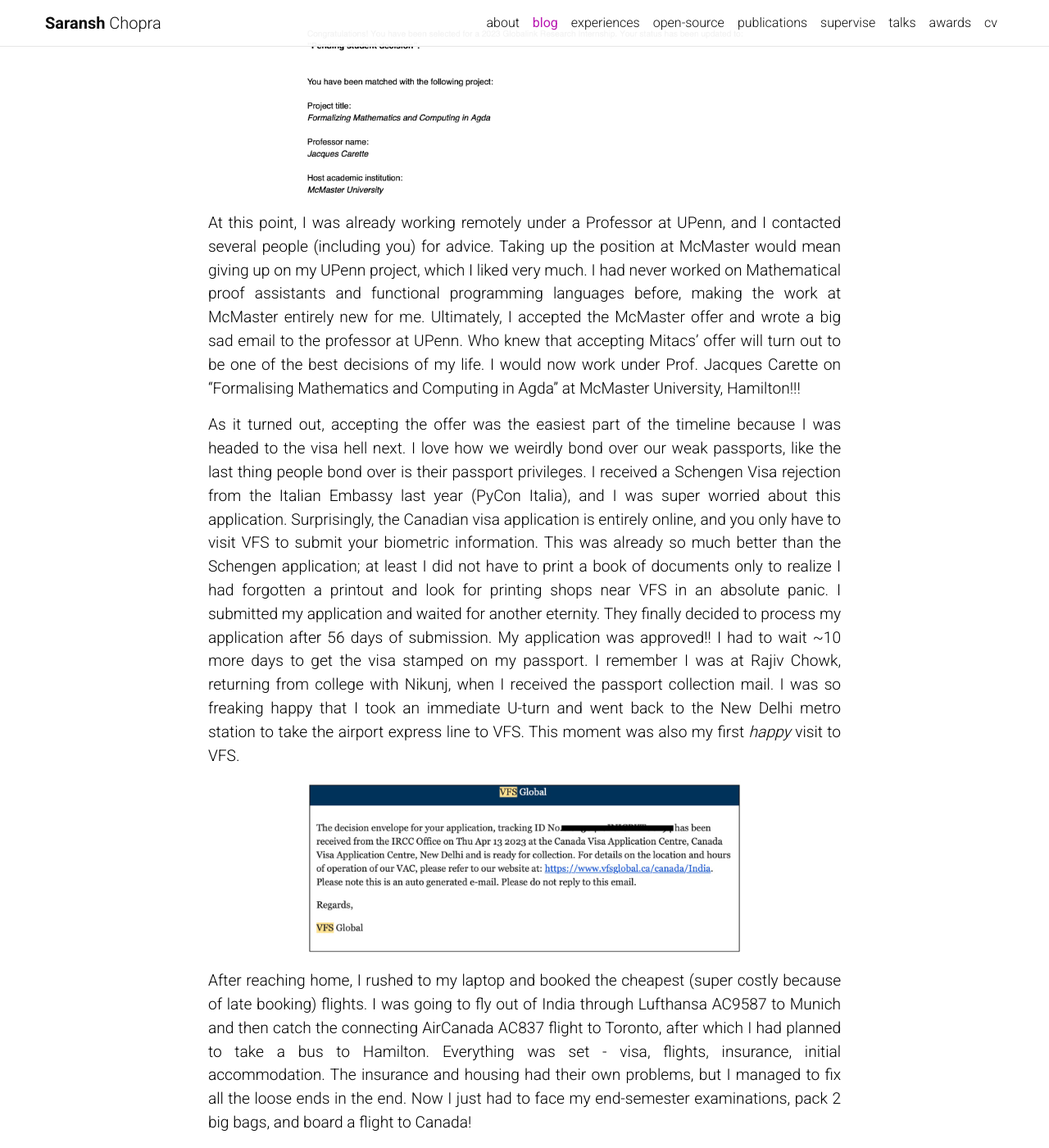
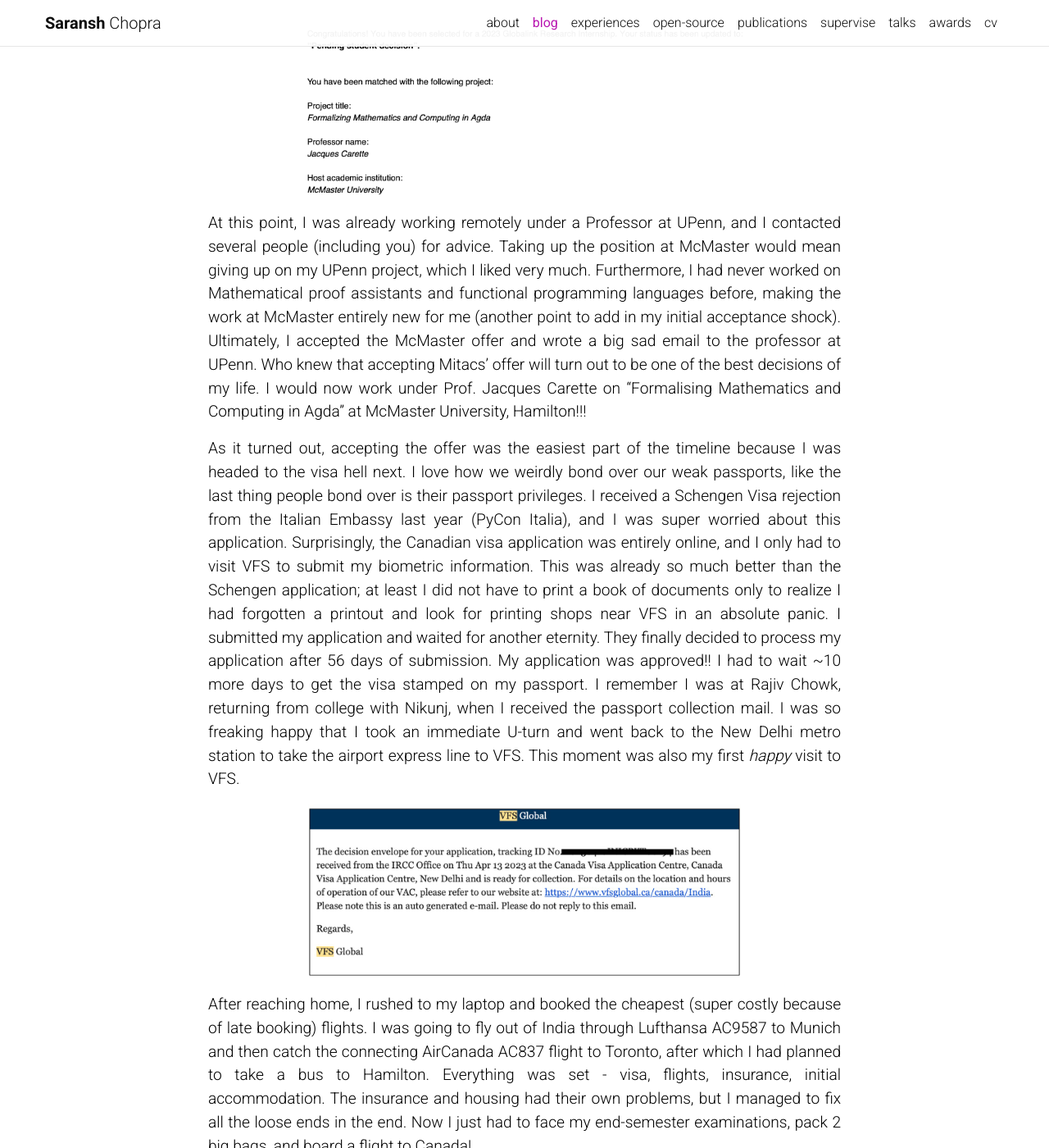
Before and after one commit to Saransh-cpp/Saransh-cpp.github.io, a Jekyll site: the page built from _posts/2023-11-12-canadian-summer-type-theory-and-letters-to-div-1.md, in a window 1280 px wide and 1400 px high, scrolled down 2769 px. Shown: the whole window at 82% size. Built offline with Jekyll 4.4.1, drawn with Linux system fonts in a browser that asks for light colours; comment, search, counter and statistics services are not loaded; a style sheet for code colours, icons or effects is not loaded.

Commit message:
Minor fixes

```diff
--- a/_posts/2023-11-12-canadian-summer-type-theory-and-letters-to-div-1.md
+++ b/_posts/2023-11-12-canadian-summer-type-theory-and-letters-to-div-1.md
@@ -36,9 +36,9 @@
     <img src="/assets/img/mitacs-acceptance.png" width="70%"/>
 </p>
 
-At this point, I was already working remotely under a Professor at UPenn, and I contacted several people (including you) for advice. Taking up the position at McMaster would mean giving up on my UPenn project, which I liked very much. I had never worked on Mathematical proof assistants and functional programming languages before, making the work at McMaster entirely new for me. Ultimately, I accepted the McMaster offer and wrote a big sad email to the professor at UPenn. Who knew that accepting Mitacs' offer will turn out to be one of the best decisions of my life. I would now work under Prof. Jacques Carette on "Formalising Mathematics and Computing in Agda" at McMaster University, Hamilton!!!
+At this point, I was already working remotely under a Professor at UPenn, and I contacted several people (including you) for advice. Taking up the position at McMaster would mean giving up on my UPenn project, which I liked very much. Furthermore, I had never worked on Mathematical proof assistants and functional programming languages before, making the work at McMaster entirely new for me (another point to add in my initial acceptance shock). Ultimately, I accepted the McMaster offer and wrote a big sad email to the professor at UPenn. Who knew that accepting Mitacs' offer will turn out to be one of the best decisions of my life. I would now work under Prof. Jacques Carette on "Formalising Mathematics and Computing in Agda" at McMaster University, Hamilton!!!
 
-As it turned out, accepting the offer was the easiest part of the timeline because I was headed to the visa hell next. I love how we weirdly bond over our weak passports, like the last thing people bond over is their passport privileges. I received a Schengen Visa rejection from the Italian Embassy last year (PyCon Italia), and I was super worried about this application. Surprisingly, the Canadian visa application is entirely online, and you only have to visit VFS to submit your biometric information. This was already so much better than the Schengen application; at least I did not have to print a book of documents only to realize I had forgotten a printout and look for printing shops near VFS in an absolute panic. I submitted my application and waited for another eternity. They finally decided to process my application after 56 days of submission. My application was approved!! I had to wait ~10 more days to get the visa stamped on my passport. I remember I was at Rajiv Chowk, returning from college with Nikunj, when I received the passport collection mail. I was so freaking happy that I took an immediate U-turn and went back to the New Delhi metro station to take the airport express line to VFS. This moment was also my first *happy* visit to VFS.
+As it turned out, accepting the offer was the easiest part of the timeline because I was headed to the visa hell next. I love how we weirdly bond over our weak passports, like the last thing people bond over is their passport privileges. I received a Schengen Visa rejection from the Italian Embassy last year (PyCon Italia), and I was super worried about this application. Surprisingly, the Canadian visa application was entirely online, and I only had to visit VFS to submit my biometric information. This was already so much better than the Schengen application; at least I did not have to print a book of documents only to realize I had forgotten a printout and look for printing shops near VFS in an absolute panic. I submitted my application and waited for another eternity. They finally decided to process my application after 56 days of submission. My application was approved!! I had to wait ~10 more days to get the visa stamped on my passport. I remember I was at Rajiv Chowk, returning from college with Nikunj, when I received the passport collection mail. I was so freaking happy that I took an immediate U-turn and went back to the New Delhi metro station to take the airport express line to VFS. This moment was also my first *happy* visit to VFS.
 
 <p align="center">
     <img src="/assets/img/vfs-acceptance.jpeg" width="70%"/>
```
